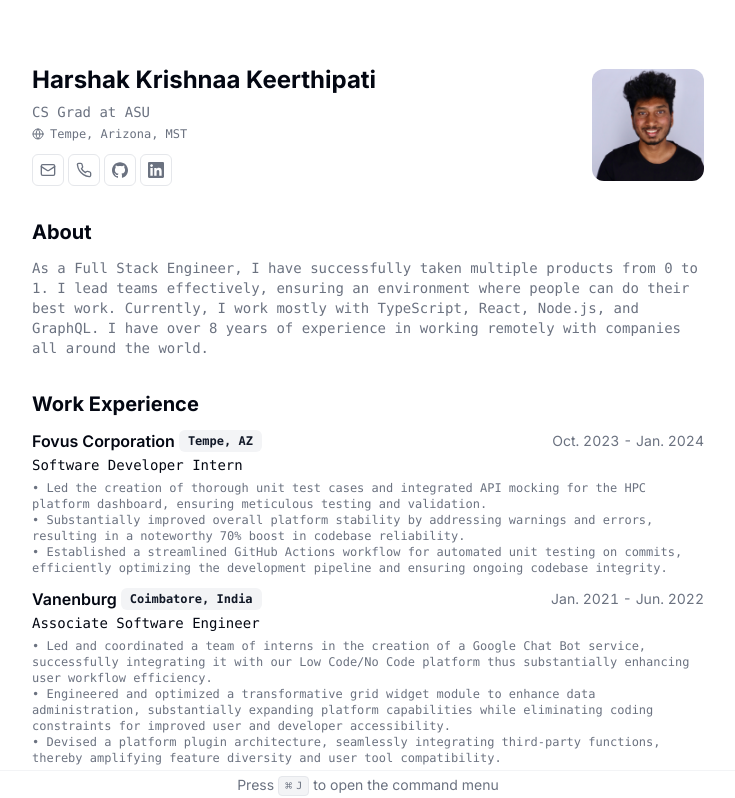
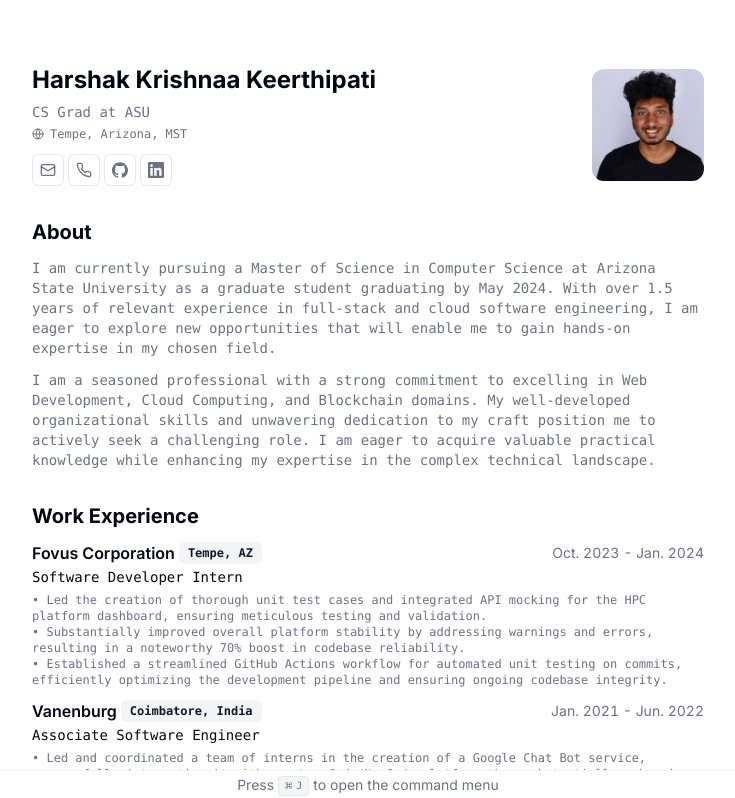
Before and after one commit to Harshak777/minimalistic-cv, a Next.js app: page / in a window 1280 px wide. Shown: the top 798 px of the page, without its empty margins (272-1007 px from the left). Built offline with nearby package versions, Linux system fonts and the light colour scheme.

Commit message:
Updated summary

```diff
--- a/src/app/page.tsx
+++ b/src/app/page.tsx
@@ -11,7 +11,7 @@ import { ProjectCard } from "@/components/project-card";
 
 export const metadata: Metadata = {
   title: `${RESUME_DATA.name} | ${RESUME_DATA.about}`,
-  description: RESUME_DATA.summary,
+  description: RESUME_DATA.about,
 };
 
 export default function Page() {
@@ -94,9 +94,18 @@ export default function Page() {
         </div>
         <Section>
           <h2 className="text-xl font-bold">About</h2>
-          <p className="text-pretty font-mono text-sm text-muted-foreground">
+          {
+            RESUME_DATA.summary.map((desc,index)=> {
+              return (
+                <p key={index} className="text-pretty font-mono text-sm text-muted-foreground">
+                  {desc}
+                </p>
+              )
+            })
+          }
+          {/* <p className="text-pretty font-mono text-sm text-muted-foreground">
             {RESUME_DATA.summary}
-          </p>
+          </p> */}
         </Section>
         <Section>
           <h2 className="text-xl font-bold">Work Experience</h2>
--- a/src/data/resume-data.tsx
+++ b/src/data/resume-data.tsx
@@ -27,7 +27,10 @@ export const RESUME_DATA = {
   about:
     "CS Grad at ASU",
   summary:
-    "As a Full Stack Engineer, I have successfully taken multiple products from 0 to 1. I lead teams effectively, ensuring an environment where people can do their best work. Currently, I work mostly with TypeScript, React, Node.js, and GraphQL. I have over 8 years of experience in working remotely with companies all around the world.",
+    [
+      "I am currently pursuing a Master of Science in Computer Science at Arizona State University as a graduate student graduating by May 2024. With over 1.5 years of relevant experience in full-stack and cloud software engineering, I am eager to explore new opportunities that will enable me to gain hands-on expertise in my chosen field.",
+      "I am a seasoned professional with a strong commitment to excelling in Web Development, Cloud Computing, and Blockchain domains. My well-developed organizational skills and unwavering dedication to my craft position me to actively seek a challenging role. I am eager to acquire valuable practical knowledge while enhancing my expertise in the complex technical landscape.",
+    ],
   avatarUrl: "/hk.jpeg",
   // personalWebsiteUrl: "https://jarocki.me",
   contact: {
```
